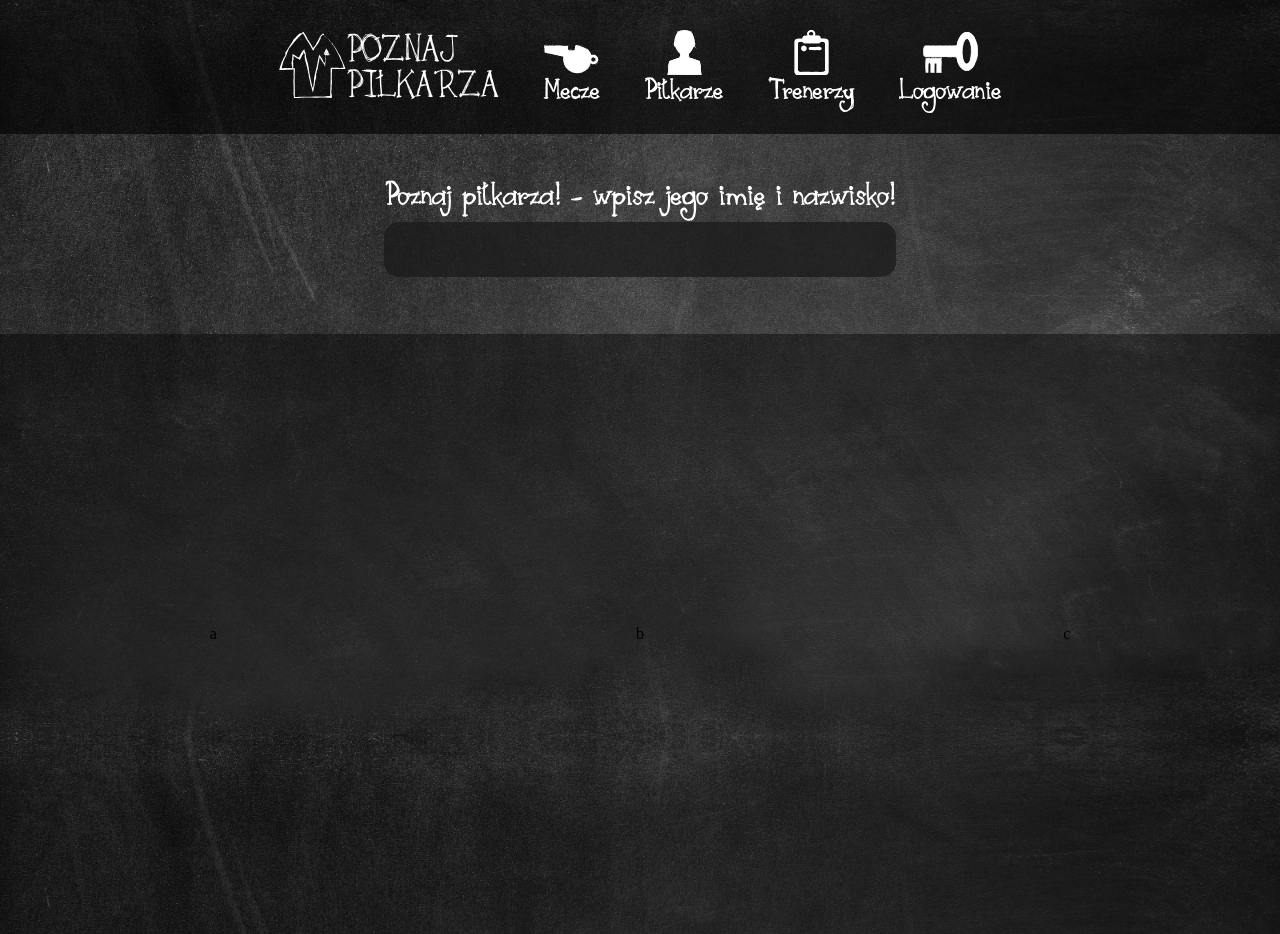
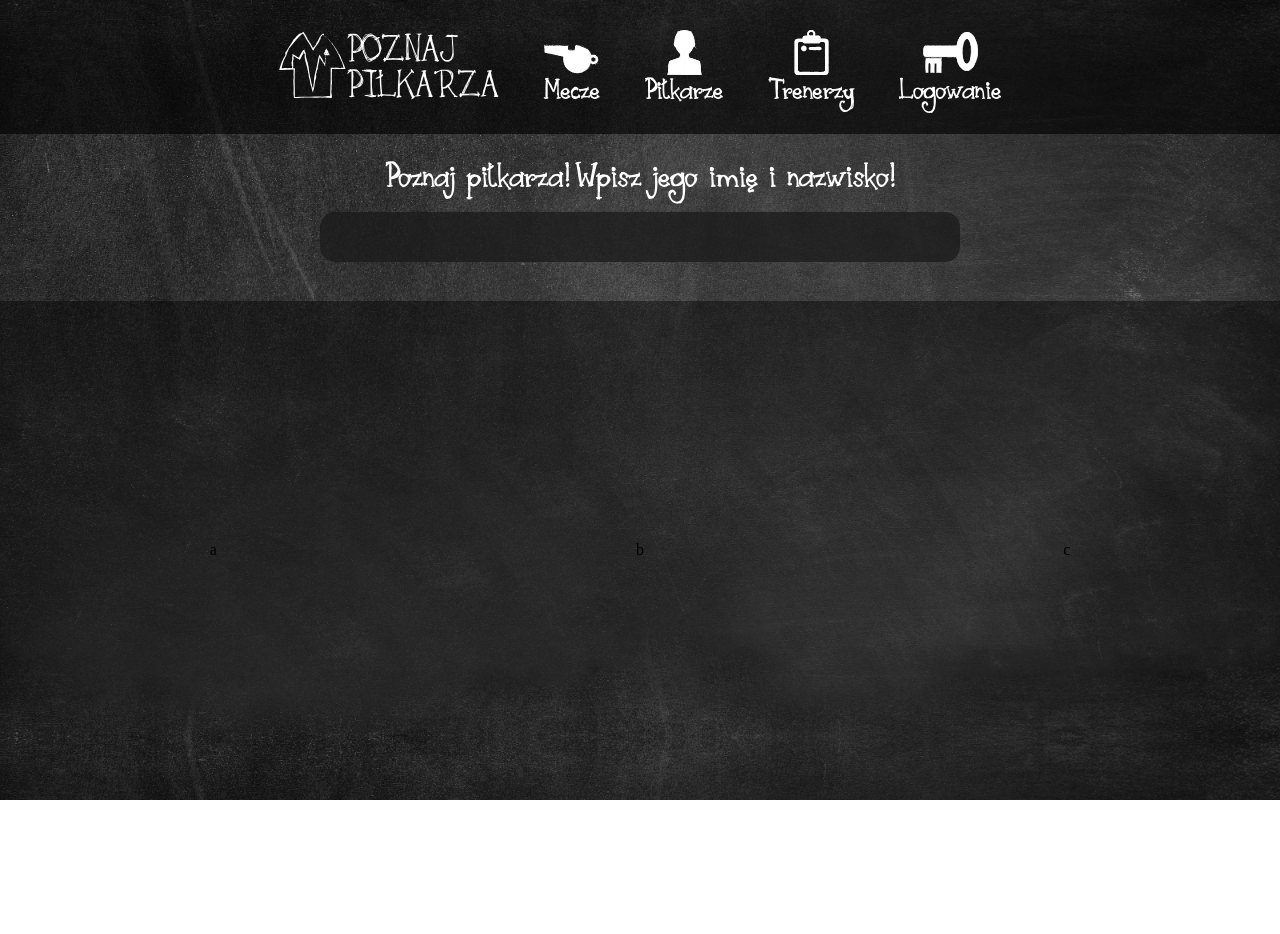
Before and after one commit to PontasPL/PoznajPilkarza, an Angular app in the folder PoznajPilkarza/ClientApp/: page / in a window 1280 px wide. After the commit the page ends 800 px from the top, so only its background shows below. Built offline with nearby package versions, Linux system fonts and the light colour scheme.

Commit message:
Added scss folder with styles
RWD fixed for 3 version and optimised.

```diff
--- a/PoznajPilkarza/ClientApp/src/app/core/navbar/navbar.component.scss
+++ b/PoznajPilkarza/ClientApp/src/app/core/navbar/navbar.component.scss
@@ -26,14 +26,14 @@ $nav-background-color :rgba($color: #000000, $alpha: 0.63);
 
     width: 60%;
     margin: 0 auto;
-    padding: 30px;
+    padding: 30px 0;
 
-    @media screen and (max-width: $shared-medium-width) {
+    @media #{$information-medium-screen} {
       width: 100%;
-      padding: 20px 0 20px 0;
+      // padding: 20px 0 20px 0;
     }
 
-    @media screen and (max-width: $shared-small-width) {
+    @media #{$information-small-screen} {
       width: 100%;
 
 
@@ -130,8 +130,9 @@ $nav-background-color :rgba($color: #000000, $alpha: 0.63);
 
 
 
-
-@media screen and (min-width: calc(#{$shared-small-width} + 1px)) {
+@media screen and (min-width: 601px) {
+  // @media screen and (min-width: calc(#{$shared-small-width} + 1px)) {
+  // @media #{$information-small-screen} {
 
   #mobile {
     display: none;
@@ -141,7 +142,7 @@ $nav-background-color :rgba($color: #000000, $alpha: 0.63);
 }
 
 
-@media screen and (max-width: $shared-small-width) {
+@media #{$information-small-screen} {
   .navbar-list {
     display: none !important;
     visibility: hidden;
@@ -177,10 +178,11 @@ $nav-background-color :rgba($color: #000000, $alpha: 0.63);
   #mobile {
 
     display: grid;
-    grid-template-columns: 75px auto 75px;
-    padding: 20px 0;
+    grid-template-columns: 55px auto 55px;
+    padding: 30px 0;
 
     .mobile-logo {
+      height: 74px;
       display: flex;
       justify-content: center;
     }
--- a/PoznajPilkarza/ClientApp/src/app/main-page/main-page.component.html
+++ b/PoznajPilkarza/ClientApp/src/app/main-page/main-page.component.html
@@ -1,24 +1,26 @@
 <div class="main-container">
   <div class="main-block">
 
-    <div>
-      <div class="main-search-tittle">Poznaj piłkarza! - wpisz jego imię i nazwisko!</div>
+    <div class="search-block">
+      <ul class="main-search-tittle">
+        <li class="search-tittle-item">Poznaj piłkarza! </li>
+        <li class="search-tittle-item">Wpisz jego imię i nazwisko!</li>
+      </ul>
       <form action="">
         <input class="main-search-bar" type="text" placeholder="" name="footballer">
 
       </form>
     </div>
   </div>
-  <div class="main-inform-block">
-    <div class="main-inform-item">
+  <ul class="main-inform-block">
+    <li class="main-inform-item">
       a
-    </div>
-    <div class="main-inform-item">
+    </li>
+    <li class="main-inform-item">
       b
-    </div>
-    <div class="main-inform-item">
+    </li>
+    <li class="main-inform-item">
       c
-    </div>
-  </div>
-
+    </li>
+  </ul>
 </div>
--- a/PoznajPilkarza/ClientApp/src/app/main-page/main-page.component.scss
+++ b/PoznajPilkarza/ClientApp/src/app/main-page/main-page.component.scss
@@ -1,95 +1,19 @@
 @import "../../app/shared/shared.scss";
+@import "./scss/all-format-main-page.scss";
 
-$back-color:rgba($color: #000000, $alpha: 0.43);
-$search-color: rgba(27, 26, 26, 0.747);
-
-@keyframes search-animations {
-  0% {
-    opacity: 0;
-    transform: translateY(-70px);
-  }
-
-  100% {
-    opacity: 1;
-    transform: translateY(0px);
-  }
-
+.main-container {
+  @include main-container-mixin();
 }
 
 
-.main-container {
+@media #{$information-medium-screen} {
+  .main-container {
+    @include medium-main-container-mixin();
+  }
+}
 
-
-  position: absolute;
-  display: grid;
-  grid-template-columns: 15% 70% 15%;
-  grid-template-rows: 25% 75%;
-  width: 100%;
-  // height: calc(100% - 134px);
-  height: 100%;
-  grid-template-areas: " . main-block . "
-    "main-inform-block main-inform-block main-inform-block";
-
-
-  .main-block {
-    display: flex;
-    justify-content: center;
-    align-items: center;
-    grid-area: main-block;
-
-
-    .main-search-tittle {
-      font-family: 'DJBSkritchSkratch', DJBSkritchSkratch;
-      font-weight: 800;
-      color: white;
-      display: flex;
-      font-size: 18px;
-      justify-content: center;
-      margin: 0 0 1.5vh 0;
-      animation: search-animations 2s;
-
-    }
-
-
-    .main-search-bar {
-      animation-name: test;
-      animation: search-animations 2s;
-      height: 50px;
-      width: 40vw;
-      border-radius: 15px;
-      text-align: center;
-      padding: 5px 0 0 0;
-      background-color: $search-color;
-      font-family: 'DJBSkritchSkratch', DJBSkritchSkratch;
-      font-weight: 800;
-      color: white;
-    }
-
-
-    @media screen and (max-width: $shared-medium-width) {
-      .main-search-bar {
-        width: 70vw;
-
-      }
-    }
-
-
+@media #{$information-small-screen} {
+  .main-container {
+    @include small-main-container-mixin();
   }
-
-  .main-inform-block {
-
-    grid-area: main-inform-block;
-    background-color: $back-color;
-    display: flex;
-
-    .main-inform-item {
-      margin: 0 auto;
-      width: 100%;
-      display: flex;
-      justify-content: center;
-      align-items: center;
-    }
-  }
-
-
 }
--- /dev/null
+++ b/PoznajPilkarza/ClientApp/src/app/main-page/scss/all-format-main-page.scss
@@ -0,0 +1,3 @@
+@import "./big-main-page.scss";
+@import "./medium-main-page.scss";
+@import "./small-main-page.scss";
--- /dev/null
+++ b/PoznajPilkarza/ClientApp/src/app/main-page/scss/big-main-page.scss
@@ -0,0 +1,91 @@
+$search-font-size-title: 19px;
+@import "../../app/shared/shared.scss";
+
+$back-color:rgba($color: #000000, $alpha: 0.43);
+$search-color: rgba(27, 26, 26, 0.747);
+
+@keyframes search-animations {
+  0% {
+    opacity: 0;
+    transform: translateY(-70px);
+  }
+
+  100% {
+    opacity: 1;
+    transform: translateY(0px);
+  }
+
+}
+
+
+@mixin main-container-mixin() {
+
+
+  position: absolute;
+  display: grid;
+  grid-template-columns: 15% 70% 15%;
+  grid-template-rows: minmax(140px, 25%) 75%;
+  width: 100%;
+  height: calc(100% - 134px);
+  grid-template-areas: " . main-block . "
+    "main-inform-block main-inform-block main-inform-block";
+
+
+  .main-block {
+    display: flex;
+    justify-content: center;
+    align-items: center;
+    grid-area: main-block;
+
+    .search-block {
+      width: 640px;
+
+      .main-search-tittle {
+        font-family: 'DJBSkritchSkratch', DJBSkritchSkratch;
+        font-weight: 800;
+        color: white;
+        display: flex;
+        font-size: $search-font-size-title;
+        justify-content: center;
+        margin: 0 0 20px 0;
+        animation: search-animations 2s;
+
+        .search-tittle-item {
+          padding: 0 3px;
+        }
+      }
+
+
+      .main-search-bar {
+        animation-name: test;
+        animation: search-animations 2s;
+        height: 50px;
+        width: 140px;
+        border-radius: 15px;
+        text-align: center;
+        min-width: 100%;
+        background-color: $search-color;
+        font-family: 'DJBSkritchSkratch', DJBSkritchSkratch;
+        font-weight: 800;
+        color: white;
+      }
+    }
+  }
+
+  .main-inform-block {
+
+    grid-area: main-inform-block;
+    background-color: $back-color;
+    display: flex;
+
+    .main-inform-item {
+      margin: 0 auto;
+      width: 100%;
+      display: flex;
+      justify-content: center;
+      align-items: center;
+    }
+  }
+
+
+}
--- /dev/null
+++ b/PoznajPilkarza/ClientApp/src/app/main-page/scss/medium-main-page.scss
@@ -0,0 +1,23 @@
+@import "../../app/shared/shared.scss";
+
+
+@mixin medium-main-container-mixin {
+  grid-template-areas: " main-block main-block main-block "
+    "main-inform-block main-inform-block main-inform-block";
+
+  .main-block {
+
+    .search-block {
+      margin: 0 15px;
+
+      .main-search-bar {
+        font-size: $search-font-size-title - 2px;
+      }
+
+      .main-search-tittle {
+        font-size: $search-font-size-title - 2px;
+      }
+    }
+  }
+
+}
--- /dev/null
+++ b/PoznajPilkarza/ClientApp/src/app/main-page/scss/small-main-page.scss
@@ -0,0 +1,49 @@
+@import "../../app/shared/shared.scss";
+
+
+@mixin small-main-container-mixin {
+  grid-template-areas: " main-block main-block main-block "
+    "main-inform-block main-inform-block main-inform-block";
+
+  .main-block {
+
+    .search-block {
+      margin: 0 15px;
+
+      .main-search-tittle {
+        overflow-wrap: break-word;
+        display: flex;
+        flex-direction: column;
+        align-items: center;
+
+        .search-tittle-item {
+          padding: 5px 0;
+        }
+      }
+
+      .main-search-bar {
+        font-size: $search-font-size-title - 3px;
+      }
+
+      .main-search-tittle {
+        font-size: $search-font-size-title - 3px;
+      }
+    }
+
+  }
+
+  .main-inform-block {
+    display: grid;
+    grid-template-columns: 100%;
+    grid-template-rows: 33% 34% 33%;
+    grid-template-areas: " main-inform-block "
+      " main-inform-block "
+      " main-inform-block ";
+
+    .main-inform-pitch {
+
+      grid-area: main-inform-pitch;
+    }
+  }
+
+}
--- a/PoznajPilkarza/ClientApp/src/app/shared/shared.scss
+++ b/PoznajPilkarza/ClientApp/src/app/shared/shared.scss
@@ -1,2 +1,3 @@
-$shared-medium-width : 980px;
-$shared-small-width : 600px;
+$information-big-screen: "only screen and (min-width : 1px)";
+$information-medium-screen: "only screen and (min-width : 601px ) and (max-width : 980px)";
+$information-small-screen: "only screen and (max-width : 600px)";
```
Also changed, not shown: PoznajPilkarza/ClientApp/src/app/main-page/main-page.component.ts (+9 -1 lines).
